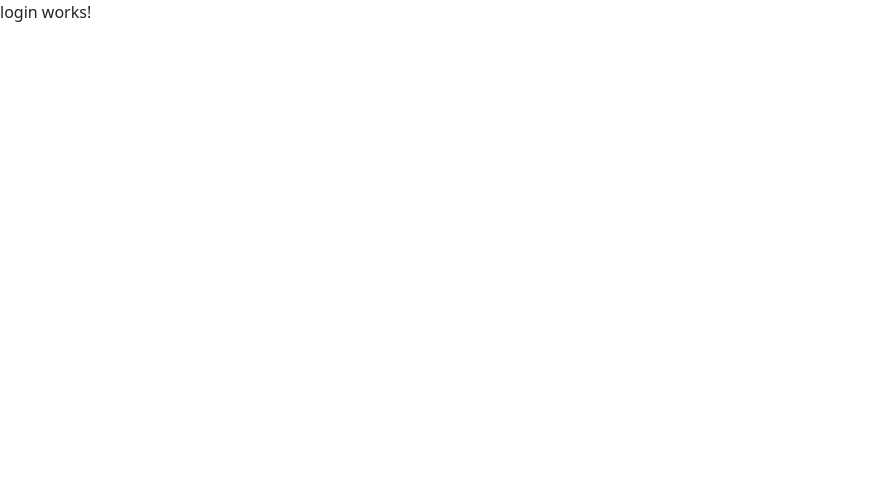
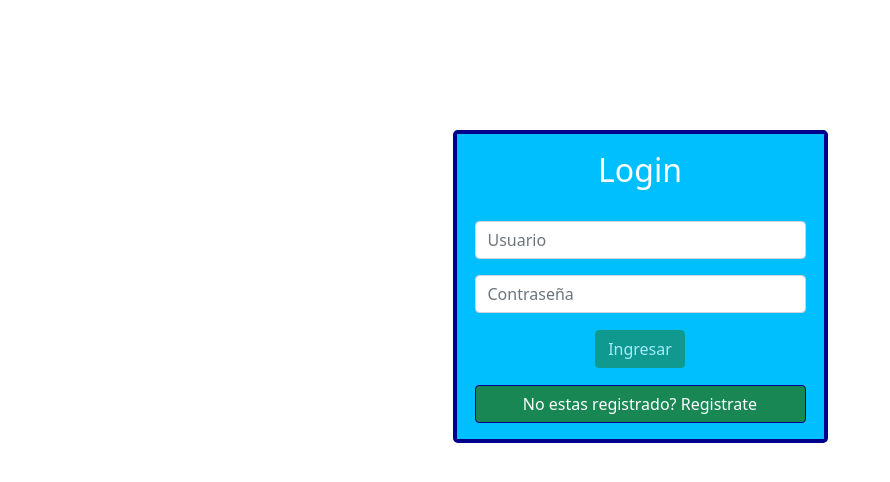
Before and after one commit to RoJoSaVs/Proyecto-1-BDA, an Angular app in the folder frontend1-BDA/: page / in a window 1280 px wide. Shown: the top 482 px of the page, without its empty margins (0-890 px from the left). Built offline with nearby package versions, Linux system fonts and the light colour scheme.

Commit message:
modified a compiler attribute, improved the login component

```diff
--- a/frontend1-BDA/src/app/login/login.component.css
+++ b/frontend1-BDA/src/app/login/login.component.css
@@ -0,0 +1,32 @@
+.main-section {
+  padding: 0;
+  margin: 130px auto 0;
+}
+
+.modal-content {
+  background-color: deepskyblue;
+  border: darkblue 4px solid;
+  padding: 0 18px;
+}
+
+title,
+h2 {
+  color: white;
+  padding-top: 5%;
+}
+
+i,
+user-img {
+  padding: 5%;
+}
+
+button {
+  margin-bottom: 5%;
+  border: darkblue 1px solid;
+}
+
+btnReg {
+  margin-bottom: 5%;
+  background-color: deepskyblue;
+  border: deepskyblue;
+}
--- a/frontend1-BDA/src/app/login/login.component.html
+++ b/frontend1-BDA/src/app/login/login.component.html
@@ -1 +1,46 @@
-<p>login works!</p>
+<div class="modal-dialog text-center">
+  <div class="col-sm-9 main-section">
+    <div class="modal-content">
+      <div class="col-12 title"><h2>Login</h2></div>
+      <div class="col-12 user-img">
+        <i class="far fa-user"></i>
+      </div>
+      <div class="col-12 form-input">
+        <form (ngSubmit)="onLogin()" #login="ngForm">
+          <!--Username-->
+          <div class="form-group" style="padding-bottom: 5%">
+            <input
+              type="text"
+              class="form-control"
+              ngModel
+              name="username"
+              required
+              placeholder="Usuario"
+            />
+          </div>
+
+          <!--Password-->
+          <div class="form-group" style="padding-bottom: 5%">
+            <input
+              type="password"
+              class="form-control"
+              ngModel
+              name="passwordHash"
+              required
+              placeholder="Contraseña"
+            />
+          </div>
+          <button
+            type="submit"
+            class="btn btn-success"
+            [disabled]="!login.valid">Ingresar
+          </button>
+        </form>
+      </div>
+      <button
+        type="primary"
+        class="btn btn-success">No estas registrado? Registrate
+      </button>
+    </div>
+  </div>
+</div>
--- a/frontend1-BDA/src/app/login/login.component.ts
+++ b/frontend1-BDA/src/app/login/login.component.ts
@@ -1,15 +1,23 @@
-import { Component, OnInit } from '@angular/core';
+import {Component, OnInit, ViewChild} from '@angular/core';
+import {NgForm} from "@angular/forms";
 
 @Component({
   selector: 'app-login',
   templateUrl: './login.component.html',
   styleUrls: ['./login.component.css']
 })
-export class LoginComponent implements OnInit {
+  /**
+   * This class is in charge of holding the login form
+   */
+  export class LoginComponent implements OnInit {
+  @ViewChild('login') loginForm: NgForm;
 
   constructor() { }
 
   ngOnInit(): void {
   }
 
+  onLogin(): void {
+    console.log(this.loginForm.value.username);
+  }
 }
--- a/frontend1-BDA/src/styles.css
+++ b/frontend1-BDA/src/styles.css
@@ -1 +1,2 @@
 /* You can add global styles to this file, and also import other style files */
+@import "~bootstrap/dist/css/bootstrap.css";
--- a/frontend1-BDA/tsconfig.json
+++ b/frontend1-BDA/tsconfig.json
@@ -25,6 +25,7 @@
     "enableI18nLegacyMessageIdFormat": false,
     "strictInjectionParameters": true,
     "strictInputAccessModifiers": true,
-    "strictTemplates": true
+    "strictTemplates": true,
+    "strictPropertyInitialization": false
   }
 }
```
Also changed, not shown: frontend1-BDA/src/app/app.module.ts (+7 -1 lines).
